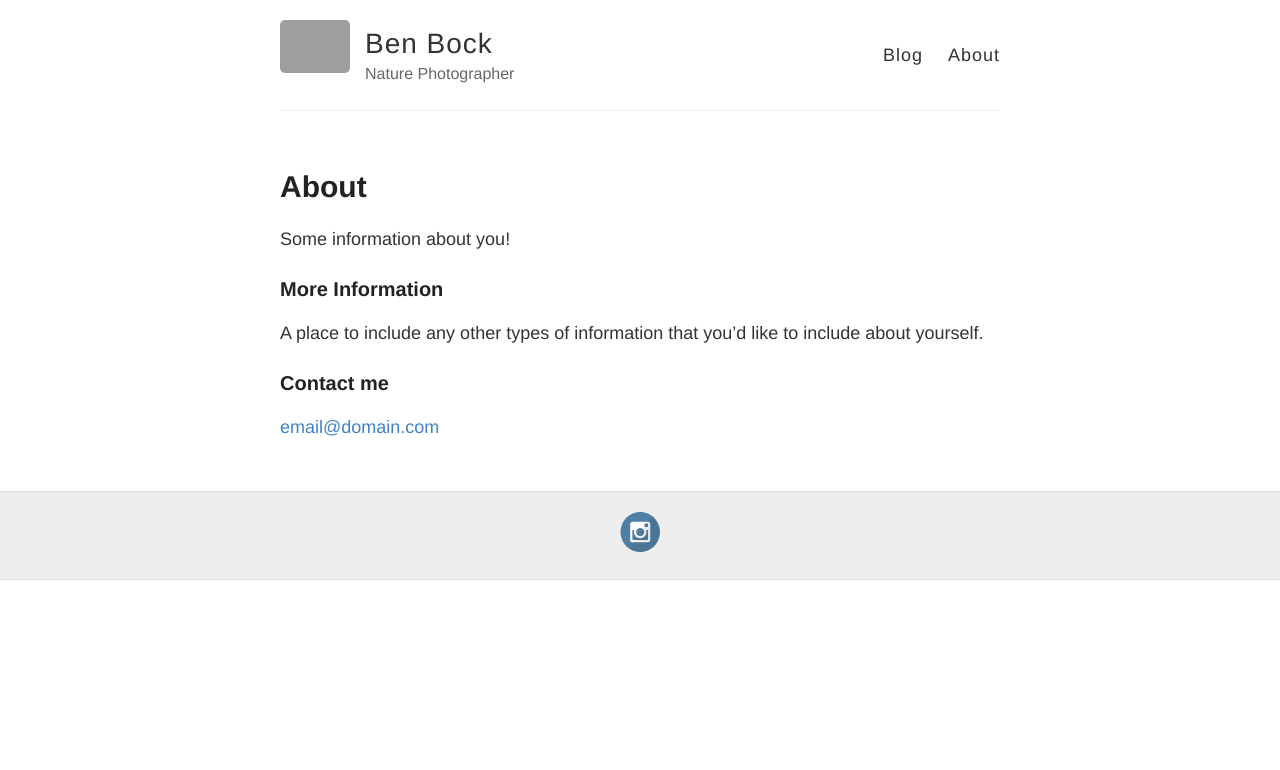
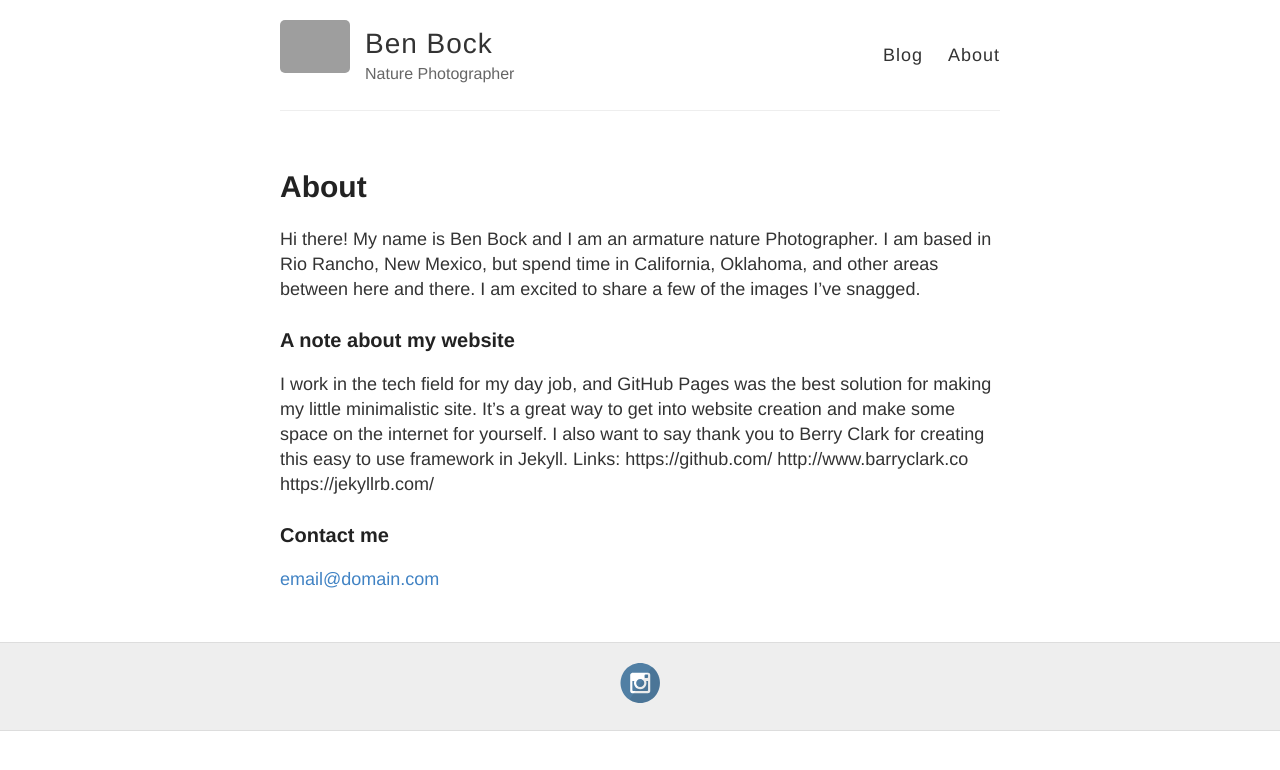
Before and after one commit to BenBockPhotography/benbockphotography.github.io, a Jekyll site: the page built from about.md, in a window 1280 px wide. Shown: the top 770 px of the page. Built offline with Jekyll 4.4.1, drawn with Linux system fonts in a browser that asks for light colours.

Commit message:
Update about.md

```diff
--- a/about.md
+++ b/about.md
@@ -4,11 +4,17 @@ title: About
 permalink: /about/
 ---
 
-Some information about you!
+Hi there!
+My name is Ben Bock and I am an armature nature Photographer. I am based in Rio Rancho, New Mexico, but spend time in California, Oklahoma, and other areas between here and there. I am excited to share a few of the images I've snagged.
 
-### More Information
+### A note about my website
+I work in the tech field for my day job, and GitHub Pages was the best solution for making my little minimalistic site. It's a great way to get into website creation and make some space on the internet for yourself. I also want to say thank you to Berry Clark for creating this easy to use framework in Jekyll.
+Links:
+https://github.com/
+http://www.barryclark.co
+https://jekyllrb.com/
 
-A place to include any other types of information that you'd like to include about yourself.
+
 
 ### Contact me
 
```
